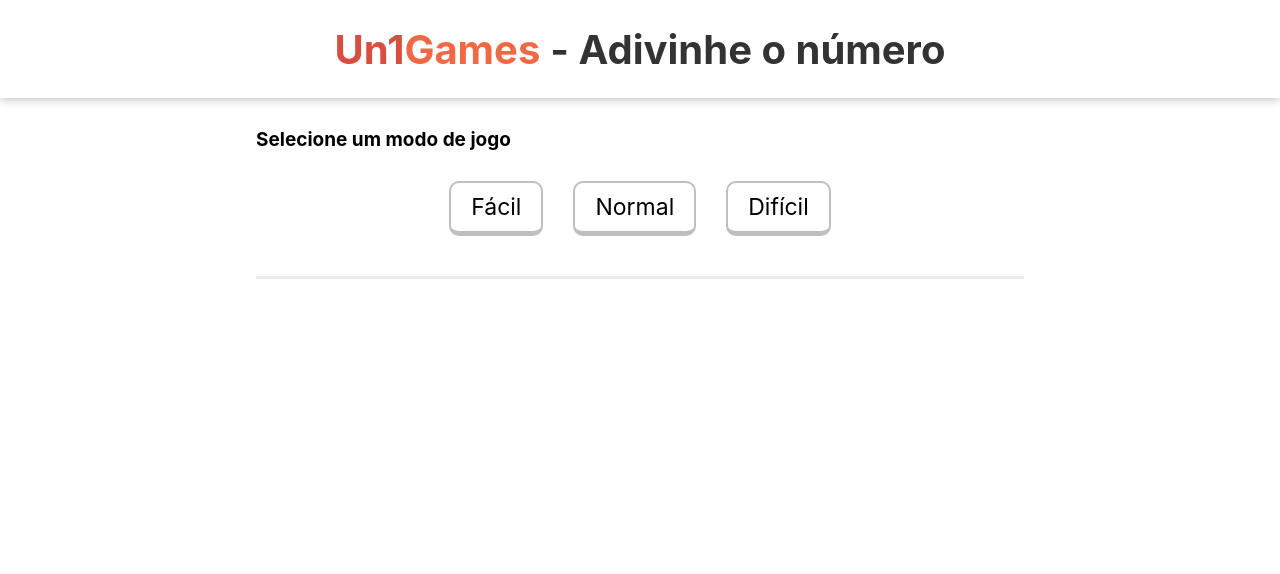
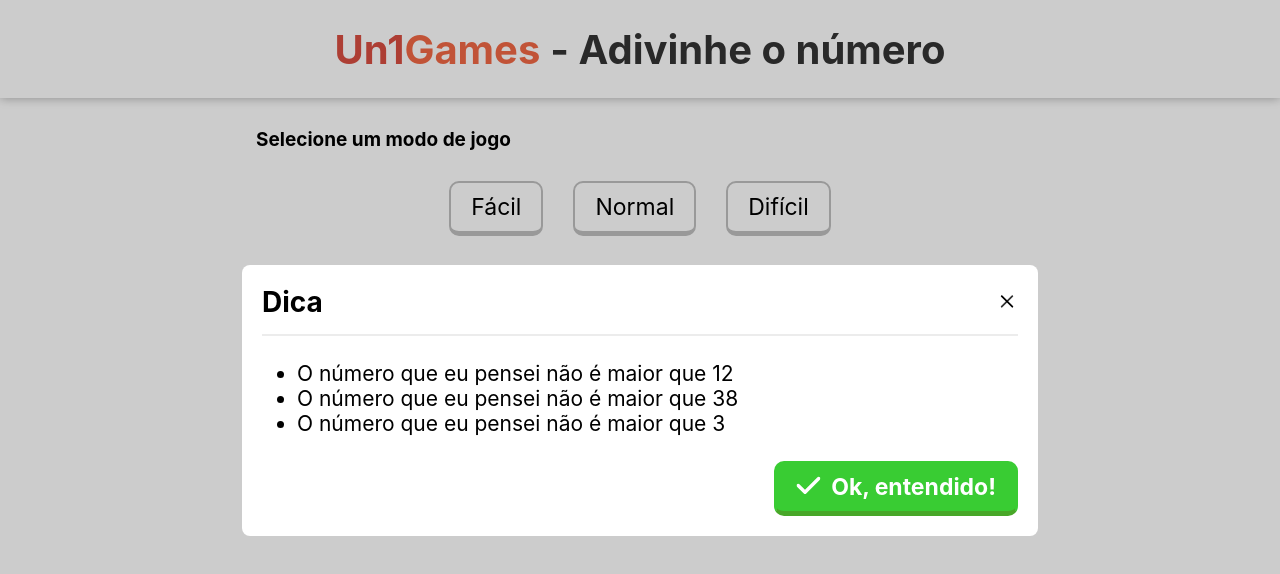
Before and after one commit to PHPauloReis/advinhe-o-numero, a Vue app: page / in a window 1280 px wide. Shown: the top 574 px of the page. Built offline with nearby package versions, Linux system fonts and the light colour scheme.

Commit message:
feat: Layout do modal

```diff
--- a/src/App.vue
+++ b/src/App.vue
@@ -7,6 +7,8 @@
     <MenuApp @activatedGameMode="showGameBoard" />
 
     <GameBoardApp v-if="selectedGameMode" :game-mode="selectedGameMode" />
+
+    <ModalApp />
 
   </div>
 
@@ -18,6 +20,7 @@
   import HeaderApp from './components/HeaderApp.vue';
   import MenuApp from './components/MenuApp.vue';
   import GameBoardApp from './components/GameBoardApp.vue';
+  import ModalApp from  './components/ModalApp.vue'
   import { ref } from 'vue';
 
   let selectedGameMode = ref(null)
--- /dev/null
+++ b/src/components/ModalApp.vue
@@ -0,0 +1,104 @@
+<template>
+  <div v-if="showingModal" class="overlay">
+    <div class="modal-container">
+      <div class="header">
+        Dica
+        <img @click="closeModal" src="../assets/icons/close.svg" alt="">
+      </div>
+      <div class="content">
+        <ul>
+          <li>O número que eu pensei não é maior que 12</li>
+          <li>O número que eu pensei não é maior que 38</li>
+          <li>O número que eu pensei não é maior que 3</li>
+        </ul>
+      </div>
+      <div class="footer">
+        <ButtonApp
+          @buttonClicked="closeModal"
+          text="Ok, entendido!"
+          color-mode="success"
+          icon="check"
+          button-value="close-modal"
+        />
+      </div>
+    </div>
+  </div>
+</template>
+
+<script setup>
+
+import ButtonApp from './ButtonApp.vue';
+import { ref } from 'vue';
+
+const showingModal = ref(true)
+
+const closeModal = () => {
+  showingModal.value = false
+}
+
+</script>
+
+<style>
+
+.overlay {
+  width: 100vw;
+  height: 100vh;
+  position: absolute;
+  top: 0;
+  left: 0;
+  display: flex;
+  justify-content: center;
+  align-items: center;
+  z-index: 1;
+}
+
+.overlay::before {
+  content: "";
+  display: block;
+  position: absolute;
+  top: 0;
+  left: 0;
+  width: 100%;
+  height: 100%;
+  background-color: black;
+  z-index: -1;
+  opacity: 0.2;
+}
+
+.modal-container {
+  width: 796px;
+  min-height: 100px;
+  background-color: white;
+  border-radius: 8px;
+  padding: 20px;
+}
+
+.modal-container .header {
+  font-size: 28px;
+  font-weight: bold;
+  display: flex;
+  justify-content: space-between;
+  align-items: center;
+  padding: 0 0 15px 0;
+  border-bottom: 2px solid #ECECEC;
+}
+
+.modal-container .header img {
+  cursor: pointer;
+}
+
+.modal-container .content {
+  padding: 25px 0;
+  font-size: 21px;
+}
+
+.modal-container .content ul {
+  margin-left: 35px;
+}
+
+.modal-container .footer {
+  display: flex;
+  justify-content: right;
+}
+
+</style>
```
Also changed, not shown: src/assets/icons/check.svg (added), src/assets/icons/close.svg (added).
